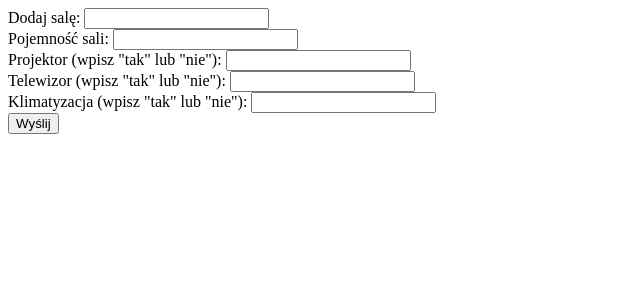
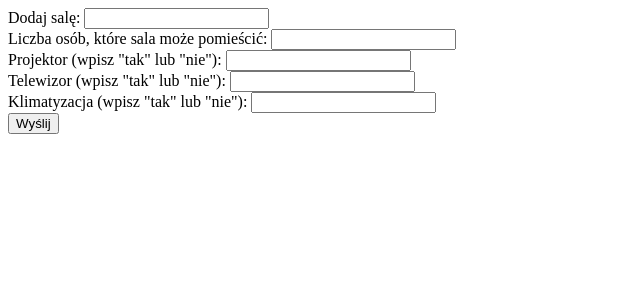
Before and after one commit to Murtrag/warsztaty4, a Django app: page /room/new in a window 1280 px wide. Shown: the top 300 px of the page, without its empty margins (0-640 px from the left). Run offline with Django 3.2, Linux system fonts and the light colour scheme.

Commit message:
changed html for add_room

```diff
--- a/main/templates/add_room.html
+++ b/main/templates/add_room.html
@@ -10,7 +10,7 @@
     <label>Dodaj salę:
         <input type="text" name="name">
     </label><br>
-    <label>Pojemność sali:
+    <label>Liczba osób, które sala może pomieścić:
         <input type="text" name="capacity">
     </label><br>
     <label>Projektor (wpisz "tak" lub "nie"):
```
